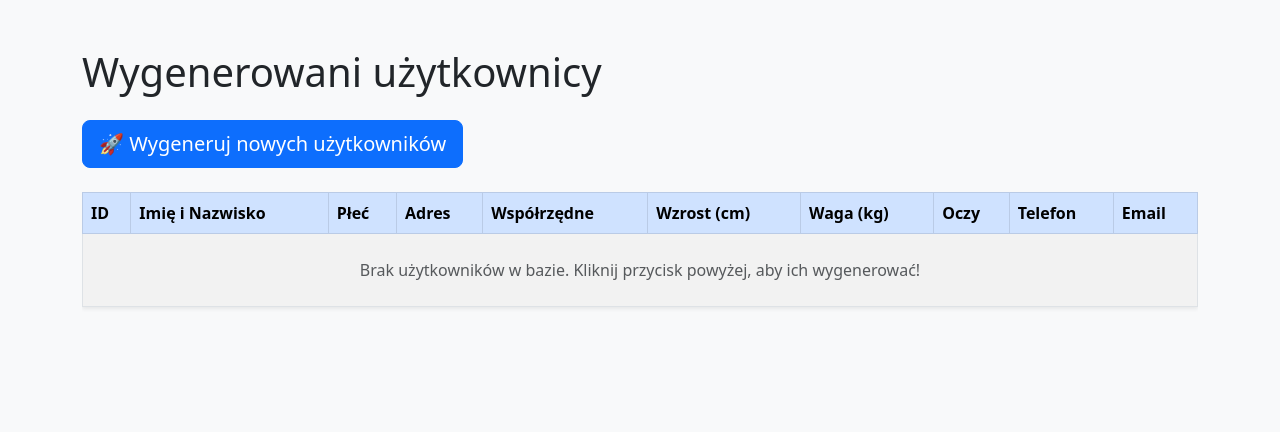
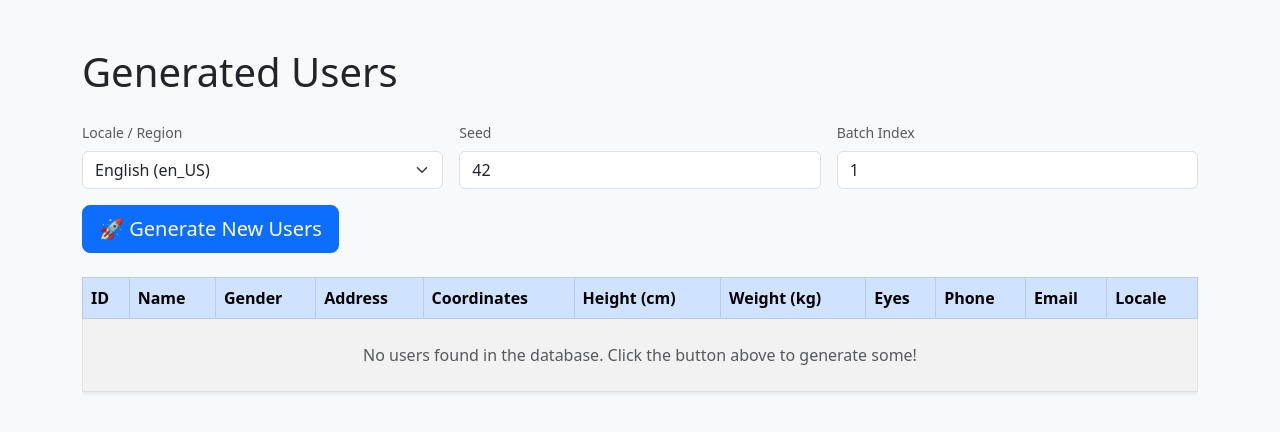
Before and after one commit to konradbargenda/fake-user-generator, a Flask app: template templates/index.html in a window 1280 px wide. Shown: the top 432 px of the page. Run offline with Flask 3, Linux system fonts and the light colour scheme; the template is opened without the code that fills it, so the values that code supplies are empty.

Commit message:
Translate index template to English and add parameter inputs

```diff
--- a/templates/index.html
+++ b/templates/index.html
@@ -1,20 +1,20 @@
 <!DOCTYPE html>
-<html lang="pl">
+<html lang="en">
 <head>
     <meta charset="UTF-8">
     <meta name="viewport" content="width=device-width, initial-scale=1.0">
-    <title>Generator Fałszywych Użytkowników</title>
+    <title>Fake User Generator</title>
     <link href="https://cdn.jsdelivr.net/npm/bootstrap@5.3.0/dist/css/bootstrap.min.css" rel="stylesheet">
 </head>
 <body class="bg-light">
     <div class="container py-5">
 
-        <h1 class="mb-4">Wygenerowani użytkownicy</h1>
+        <h1 class="mb-4">Generated Users</h1>
 
         {% with messages = get_flashed_messages(with_categories=true) %}
             {% if messages %}
                 {% for category, message in messages %}
-                    <div class="alert alert-{{ category }} alert-dismissible fade show" role="server">
+                    <div class="alert alert-{{ category }} alert-dismissible fade show" role="alert">
                         {{ message }}
                         <button type="button" class="btn-close" data-bs-dismiss="alert" aria-label="Close"></button>
                     </div>
@@ -23,7 +23,24 @@
         {% endwith %}
 
         <form action="/generate" method="POST" class="mb-4">
-            <button type="submit" class="btn btn-primary btn-lg">🚀 Wygeneruj nowych użytkowników</button>
+            <div class="row g-3 mb-3">
+                <div class="col-md-4">
+                    <label class="form-label text-muted small">Locale / Region</label>
+                    <select name="locale" class="form-select">
+                        <option value="en_US">English (en_US)</option>
+                        <option value="de_DE">German (de_DE)</option>
+                    </select>
+                </div>
+                <div class="col-md-4">
+                    <label class="form-label text-muted small">Seed</label>
+                    <input type="number" name="seed" class="form-control" value="42">
+                </div>
+                <div class="col-md-4">
+                    <label class="form-label text-muted small">Batch Index</label>
+                    <input type="number" name="batch_index" class="form-control" value="1">
+                </div>
+            </div>
+            <button type="submit" class="btn btn-primary btn-lg">🚀 Generate New Users</button>
         </form>
 
         <div class="table-responsive">
@@ -31,15 +48,16 @@
                 <thead class="table-primary">
                     <tr>
                         <th>ID</th>
-                        <th>Imię i Nazwisko</th>
-                        <th>Płeć</th>
-                        <th>Adres</th>
-                        <th>Współrzędne</th>
-                        <th>Wzrost (cm)</th>
-                        <th>Waga (kg)</th>
-                        <th>Oczy</th>
-                        <th>Telefon</th>
+                        <th>Name</th>
+                        <th>Gender</th>
+                        <th>Address</th>
+                        <th>Coordinates</th>
+                        <th>Height (cm)</th>
+                        <th>Weight (kg)</th>
+                        <th>Eyes</th>
+                        <th>Phone</th>
                         <th>Email</th>
+                        <th>Locale</th>
                     </tr>
                 </thead>
                 <tbody>
@@ -56,11 +74,12 @@
                                 <td>{{ user.eyes }}</td>
                                 <td>{{ user.phone }}</td>
                                 <td>{{ user.email }}</td>
+                                <td>{{ user.locale }}</td>
                             </tr>
                         {% endfor %}
                     {% else %}
                         <tr>
-                            <td colspan="10" class="text-center text-muted py-4">Brak użytkowników w bazie. Kliknij przycisk powyżej, aby ich wygenerować!</td>
+                            <td colspan="11" class="text-center text-muted py-4">No users found in the database. Click the button above to generate some!</td>
                         </tr>
                     {% endif %}
                 </tbody>
```
